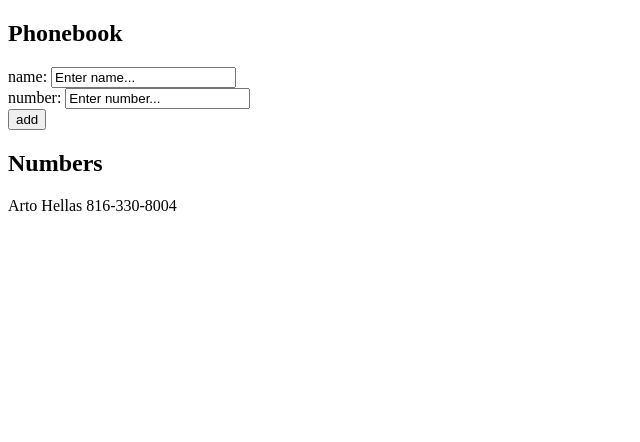
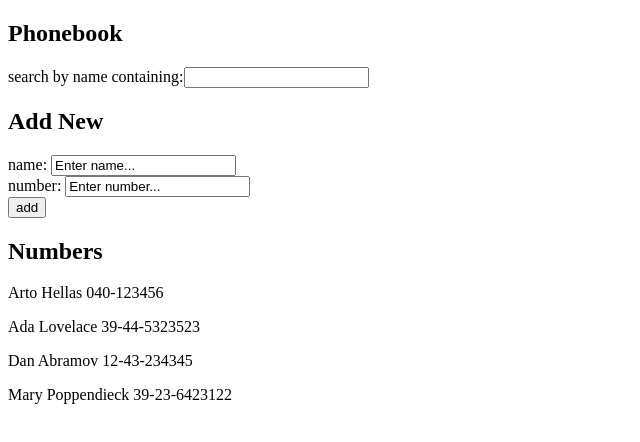
Before and after one commit to mrmonroe12/Full-Stack-Academy, a React (Create React App) app in the folder part2/phonebook/: page / in a window 1280 px wide. Shown: the top 442 px of the page, without its empty margins (0-640 px from the left). Built offline with nearby package versions, Linux system fonts and the light colour scheme.

Commit message:
complete ex2.9

```diff
--- a/part2/phonebook/src/App.js
+++ b/part2/phonebook/src/App.js
@@ -2,10 +2,14 @@
 
 const App = () => {
   const [persons, setPersons] = useState([
-    { name: 'Arto Hellas', number: '816-330-8004'}
+  { name: 'Arto Hellas', number: '040-123456', id: 1 },
+      { name: 'Ada Lovelace', number: '39-44-5323523', id: 2 },
+      { name: 'Dan Abramov', number: '12-43-234345', id: 3 },
+      { name: 'Mary Poppendieck', number: '39-23-6423122', id: 4 }
   ])
   const [newName, setNewName] = useState('Enter name...')
   const [newNumber, setNewNumber] = useState('Enter number...')
+  const [searchFilter, setSearchFilter] = useState('')
 
   const checkNameMatch = (personName) => {
   	return persons.some(
@@ -35,9 +39,21 @@
   	setNewNumber(event.target.value)
   }
 
+  const handleSearchFilter = (event) => {
+	console.log(event.target.value)
+  	setSearchFilter(event.target.value)
+  }
+
   return (
     <div>
       <h2>Phonebook</h2>
+	  <div>
+	  	search by name containing:
+			<input
+		value={searchFilter}
+		onChange={handleSearchFilter}/>
+	  </div>
+	  <h2>Add New</h2>
       <form>
         <div>
           name: <input
@@ -54,7 +70,9 @@
         </div>
       </form>
       <h2>Numbers</h2>
-		  {persons.map(person=><p key={person.name}>{person.name} {person.number}</p>)}
+		  {persons
+			  .filter(person=>person.name.indexOf(searchFilter)>=0)
+			  .map(person=><p key={person.name}>{person.name} {person.number}</p>)}
     </div>
   )
 }
```
